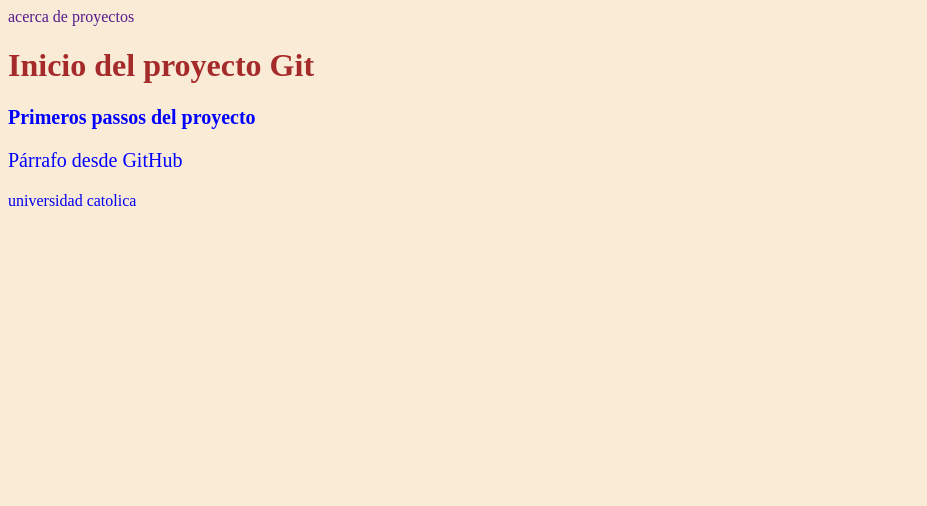
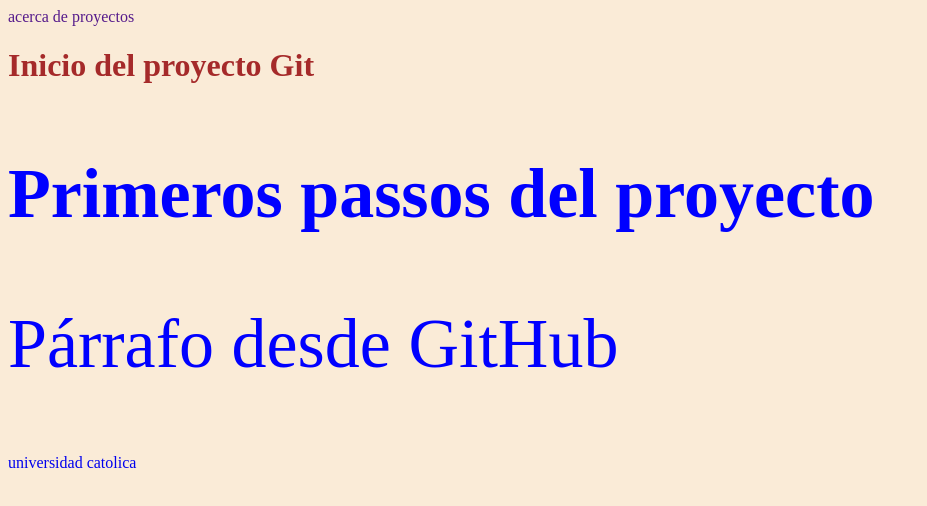
Before and after one commit to clvm-chile/helloGit, a plain HTML site: page index.html in a window 1280 px wide. Shown: the whole page, without its empty margins (0-927 px from the left). Drawn offline with Linux system fonts and the light colour scheme.

Commit message:
Update estilo.css
aumento tamaño fuente parrafo

```diff
--- a/css/estilo.css
+++ b/css/estilo.css
@@ -5,7 +5,7 @@ body{
 
 p{
   color:blue;
-  font-size:20px;
+  font-size:70px;
 }
 
 a{
```
